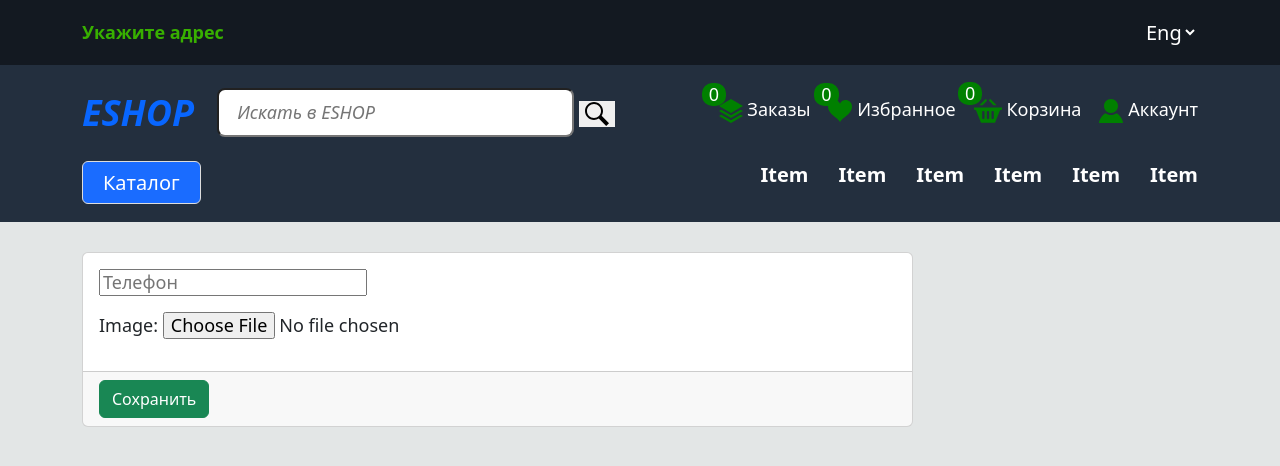
After one commit to Kubanychbek-Dev/graduation-project, a Django app: page /customer/update/ in a window 1280 px wide. The commit adds this page. Shown: the top 466 px of the page. Run offline with Django 5.2, Linux system fonts and the light colour scheme; the visitor is signed in with stand-in values (Sample User, id 1); data that the repository does not hold is empty.

Commit message:
add profile_update

```diff
--- a/userauths/forms.py
+++ b/userauths/forms.py
@@ -1,6 +1,6 @@
 from django import forms
 from django.contrib.auth.forms import UserCreationForm
-from .models import User
+from .models import User, UserProfile
 
 
 class UserRegisterForm(UserCreationForm):
@@ -32,3 +32,13 @@ class UserRegisterForm(UserCreationForm):
   class Meta:
     model = User
     fields = ["username", "email", "first_name", "last_name", "password1", "password2"]
+
+
+class UserProfileForm(forms.ModelForm):
+  phone = forms.CharField(label="", widget=forms.TextInput(attrs={
+    "placeholder": "Телефон"
+  }))
+
+  class Meta:
+    model = UserProfile
+    fields = ["phone", "image"]
--- a/userauths/models.py
+++ b/userauths/models.py
@@ -15,7 +15,7 @@ class User(AbstractUser):
 
 
 class UserProfile(models.Model):
-  user = models.OneToOneField(User, on_delete=models.CASCADE)
+  user = models.OneToOneField(User, related_name="profile", on_delete=models.CASCADE)
   full_name = models.CharField(max_length=50, null=True, blank=True)
   image = models.ImageField(upload_to="image", null=True, blank=True)
   phone = models.CharField(max_length=50, null=True, blank=True)
--- a/userauths/templates/userauths/customer-dashboard.html
+++ b/userauths/templates/userauths/customer-dashboard.html
@@ -38,7 +38,9 @@
               <h5 class="profile__phone">{{ profile.phone|default:"Не указан" }}</h5>
             </div>
             </div>
-            <a class="btn btn-primary" href="#">Редактировать</a>
+            <a class="btn btn-primary" href="{% url 'userauths:profile_update' %}">
+              Редактировать
+            </a>
           </div>
 
         </div>
--- /dev/null
+++ b/userauths/templates/userauths/profile_update.html
@@ -0,0 +1,24 @@
+{% extends "core/base.html" %}
+{% block content %}
+{% load static %}
+{% include "core/navbar.html" %}
+<main class="main">
+  <div class="container">
+   <div class="row">
+    <div class="col-12 col-md-9">
+      <div class="card">
+        <form action="" method="POST" enctype="multipart/form-data">
+              <div class="card-body">
+                {% csrf_token %}
+              {{ form.as_p }}
+              </div>
+              <div class="card-footer">
+                <button class="btn btn-success" type="submit">Сохранить</button>
+              </div>
+            </form>
+        </div>
+      </div>
+    </div>
+   </div>
+</main>
+{% endblock %}
--- a/userauths/urls.py
+++ b/userauths/urls.py
@@ -1,5 +1,5 @@
 from django.urls import path
-from .views import register_view, login_view, logout_view, customer_dashboard
+from .views import register_view, login_view, logout_view, customer_dashboard, profile_update
 
 urlpatterns = [
     path("sign-up/", register_view, name="sign-up"),
@@ -7,4 +7,5 @@ urlpatterns = [
     path("logout/", logout_view, name="logout"),
     # Customer Dashboard
     path("customer/", customer_dashboard, name="customer"),
+    path("customer/update/", profile_update, name="profile_update"),
 ]
--- a/userauths/views.py
+++ b/userauths/views.py
@@ -1,9 +1,9 @@
 from django.shortcuts import render, redirect, HttpResponse
-from .forms import UserRegisterForm
 from django.contrib.auth import authenticate, login, logout
 from django.contrib import messages
 from django.conf import settings
 from .models import UserProfile
+from .forms import UserRegisterForm, UserProfileForm
 
 User = settings.AUTH_USER_MODEL
 
@@ -66,10 +66,24 @@ def customer_dashboard(request):
   profile = UserProfile.objects.get(user=request.user)
 
   context = {
+    "title": "Панель управления клиента",
     "profile": profile
   }
   return render(request, "userauths/customer-dashboard.html", context)
 
 
-def profile_edit(request):
-  pass
+def profile_update(request):
+  profile = request.user.profile
+  form = UserProfileForm(instance=profile)
+  if request.method == "POST":
+    form = UserProfileForm(request.POST, request.FILES, instance=profile)
+    if form.is_valid():
+      form.save()
+      messages.success(request, "Профиль успешно изменен")
+      return redirect("userauths:customer")
+
+  context = {
+    "title": "Обновление профиля",
+    "form": form
+  }
+  return render(request, "userauths/profile_update.html", context)
```
Also changed, not shown: media/image/bob.png.webp (added), userauths/migrations/0003_alter_userprofile_user.py (added).
